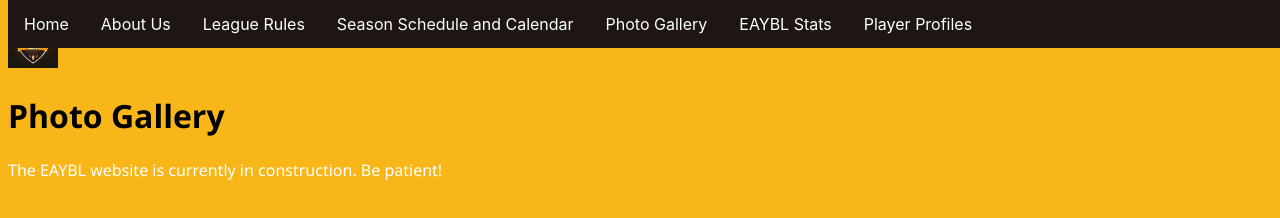
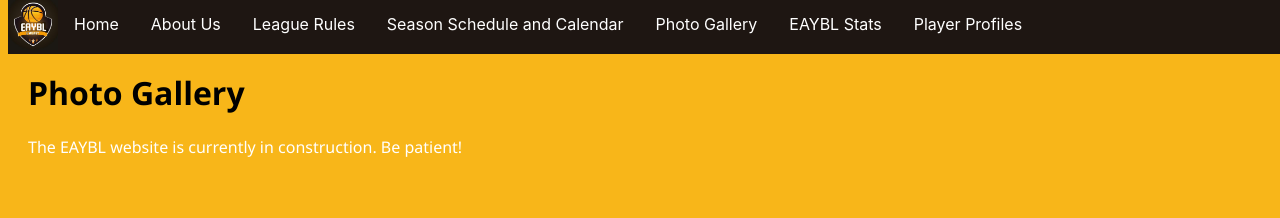
Before and after one commit to mamohamed2/mamohamed2.github.io, a plain HTML site: page Photo_Gallery.html in a window 1280 px wide. Shown: the top 218 px of the page. Drawn offline with Linux system fonts and the light colour scheme.

Commit message:
Update Photo_Gallery.html

```diff
--- a/Photo_Gallery.html
+++ b/Photo_Gallery.html
@@ -8,6 +8,7 @@
     <header>
         <nav>
             <ul>
+                <li><img src="FullSizeRender.jpg" alt="EAYBL Logo" style="width:50px;height:50px;"></li>
                 <li><a href="index.html">Home</a></li>
                 <li><a href="About_Us.html">About Us</a></li>
                 <li><a href="League_Rules.html">League Rules</a></li>
@@ -19,10 +20,13 @@
 
         </nav>
     </header>
-<img src="FullSizeRender.jpg" alt="EAYBL Logo" style="width:50px;height:60px;">
-<h1>Photo Gallery</h1>
+    <div>
+        <h1>Photo Gallery</h1>
 
 
 <p>The EAYBL website is currently in construction. Be patient!</p>
+
+    </div>
+
 </body>
 </html>
```
